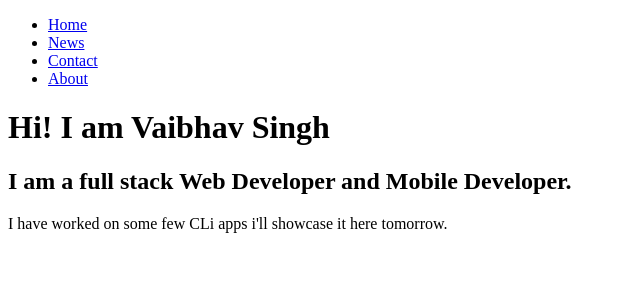
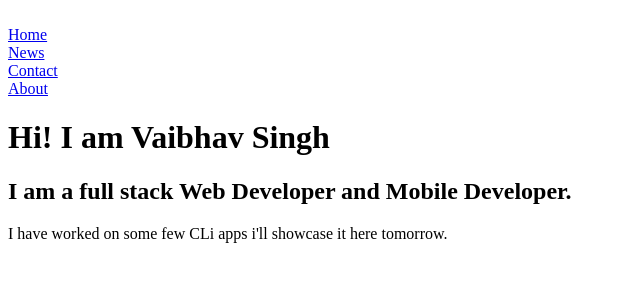
Before and after one commit to Vaibhav-Singh21/vaibhavSingh-site, a plain HTML site: page index.html in a window 1280 px wide. Shown: the whole page, without its empty margins (0-640 px from the left). Drawn offline with Linux system fonts and the light colour scheme.

Commit message:
updated index added navbar

```diff
--- a/index.html
+++ b/index.html
@@ -7,7 +7,7 @@
     <link rel="icon" href="demo_icon.gif" type="image/gif" sizes="16x16">
 </head>
 <body>
-    <ul>
+    <ul style="display: inline;">
         <li><a href="#">Home</a></li>
         <li><a href="#">News</a></li>
         <li><a href="#">Contact</a></li>
```
